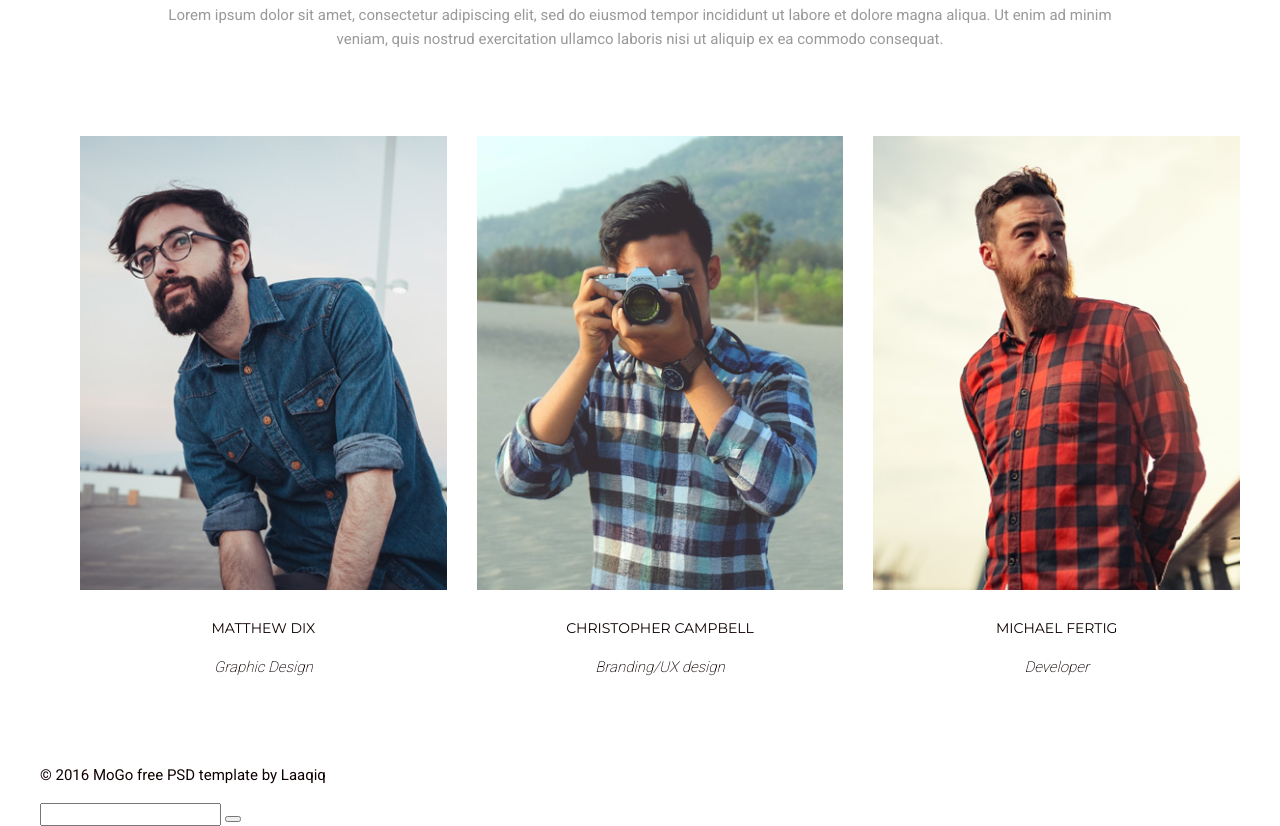
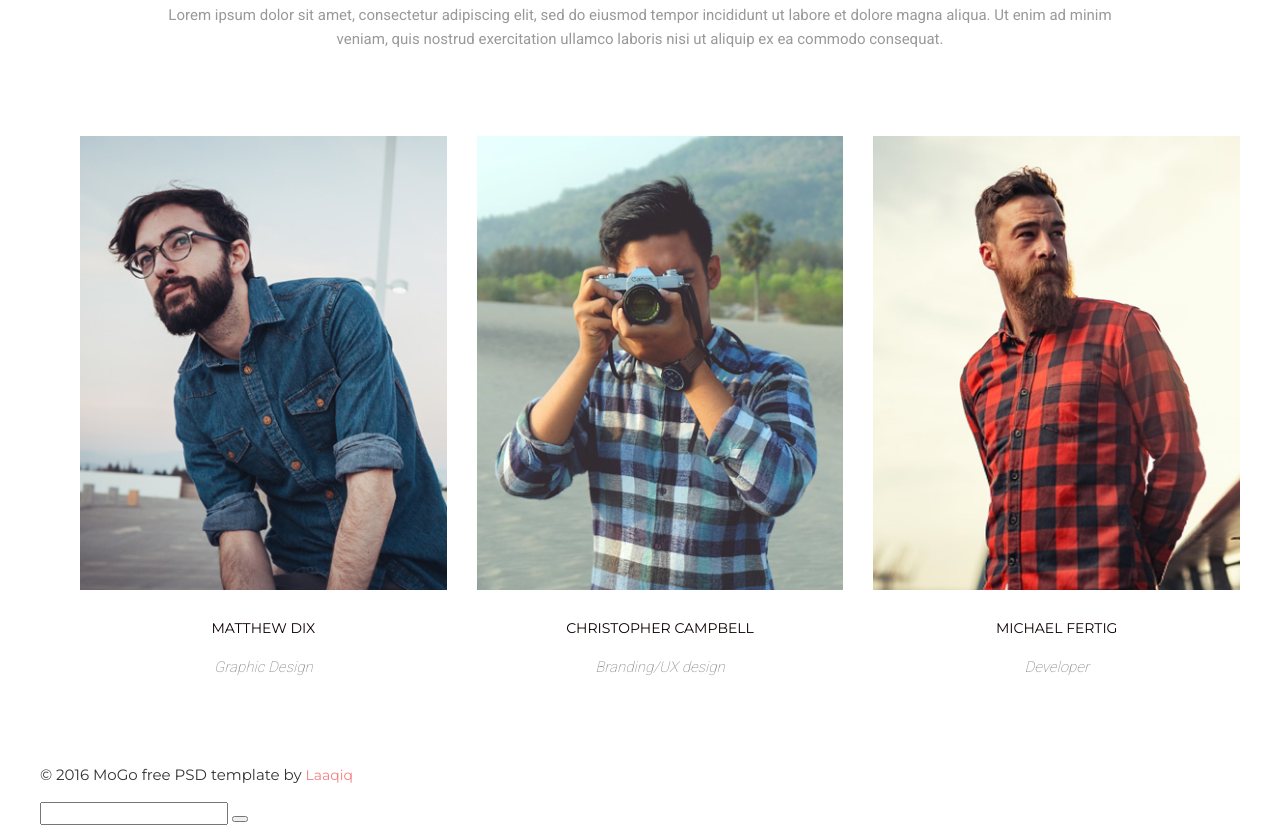
Before and after one commit to amie-affection/goit-fe-course, a plain HTML site: page module-06/index.html in a window 1280 px wide. Shown: the part 919-1745 px from the top of the page. Drawn offline with Linux system fonts and the light colour scheme.

Commit message:
added styles.css

```diff
--- a/module-06/css/styles.css
+++ b/module-06/css/styles.css
@@ -209,10 +209,20 @@ input[type="radio"].visually-hidden {
     display: inline-block;
     margin: 0;
     font-weight: 200;
-    font-family: var(--font-secondary-color);
+    color: var(--font-secondary-color);
     font-style: italic;
 }
 
 .copyright {
     height: 62px;
+    font-family: var(--secondary-font);
+    color: var(--font-main-color);
 }
+
+.link-copyright {
+    text-decoration: none;
+    list-style: none;
+    font-size: 14px;
+    line-height: 17px;
+    color: var(--secondary-color);
+}
--- a/module-06/index.html
+++ b/module-06/index.html
@@ -95,7 +95,7 @@
             </ul>
 
             <footer class="copyright">
-                <p class="copyright-text">© 2016 MoGo free PSD template by Laaqiq</p>
+                <p class="copyright-text">© 2016 MoGo free PSD template by <a class="link-copyright" href="#">Laaqiq</a></p>
                 <form class="subscribe-form">
                     <input class="e-mail-line">
                     <button class="button-subscribe"></button>
```
